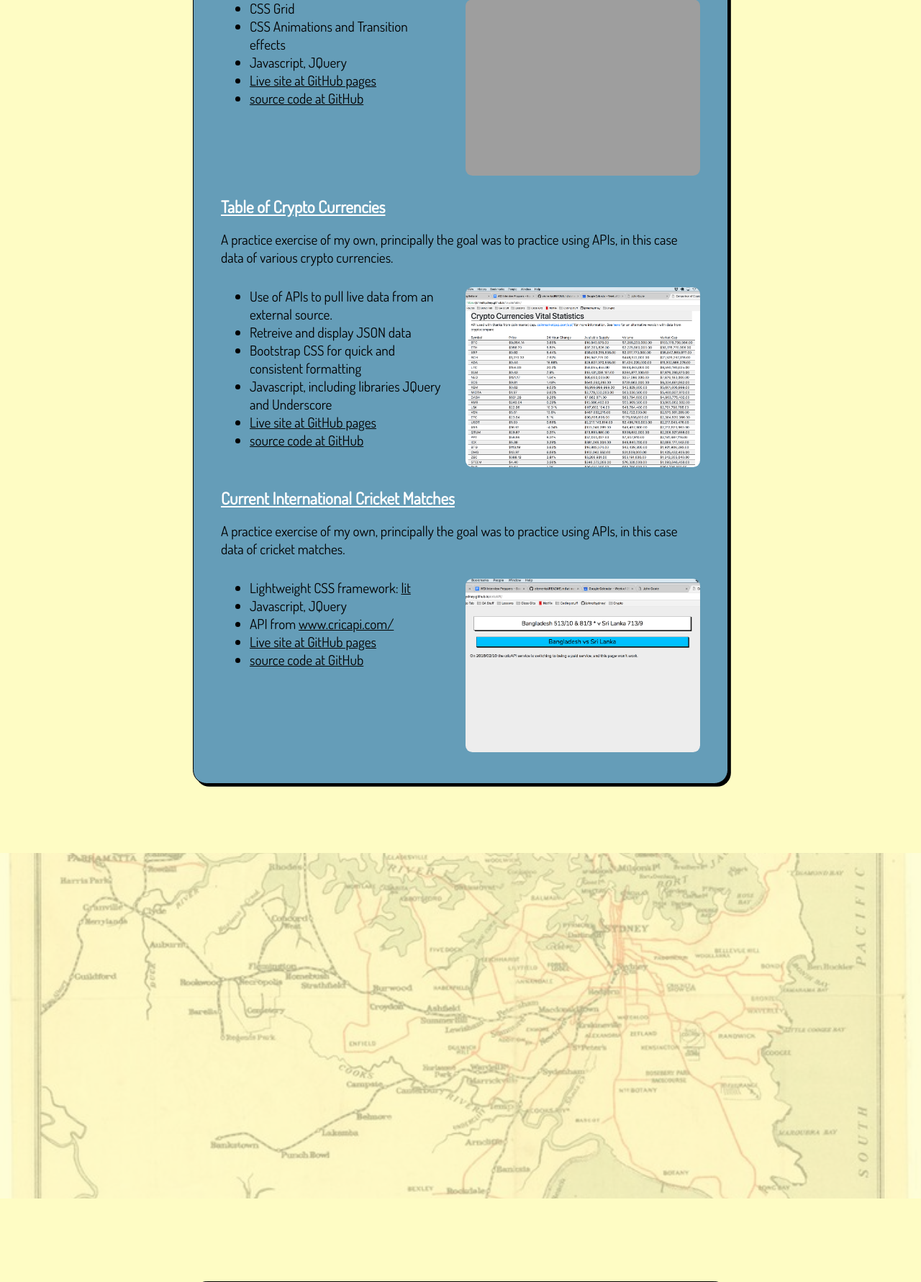
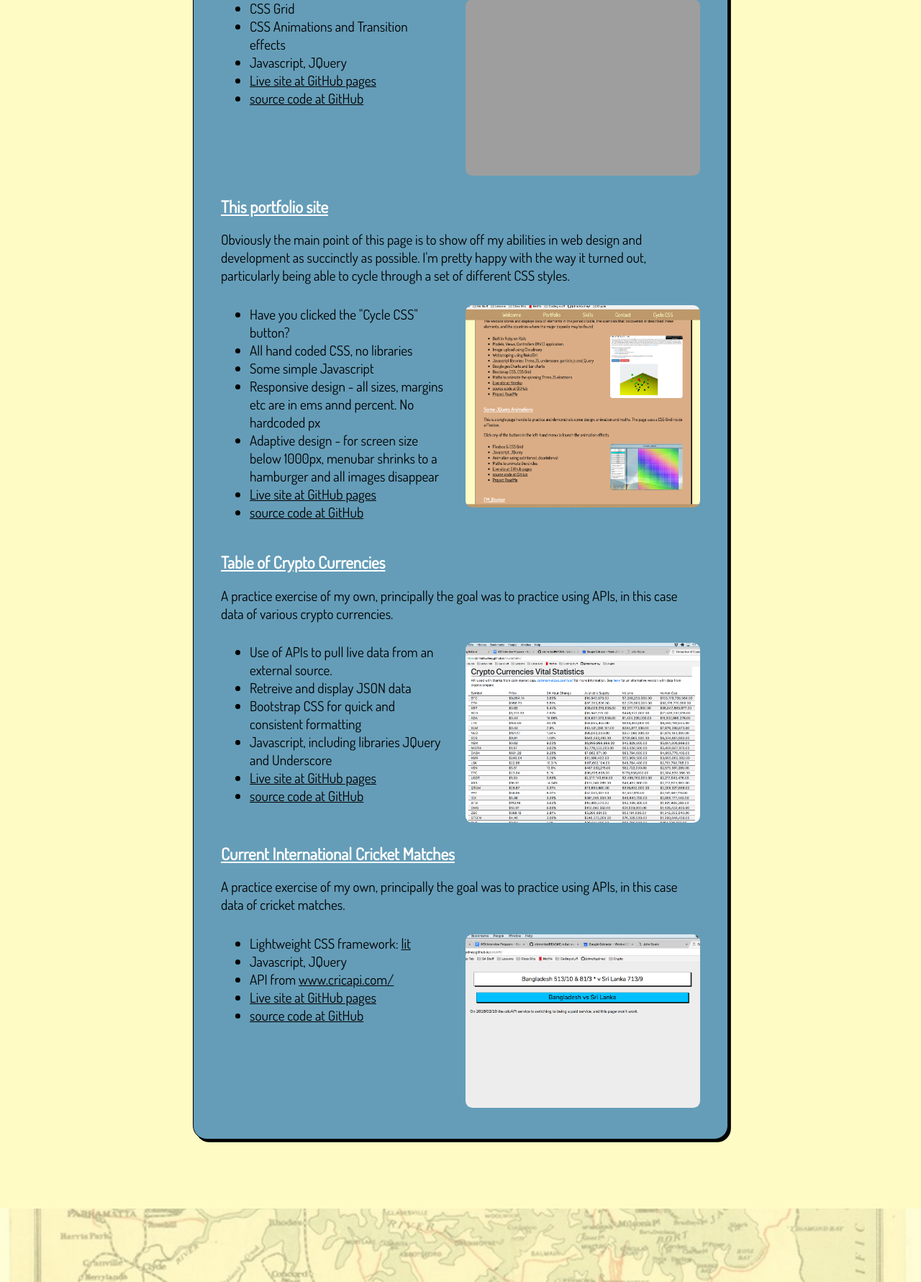
Before and after one commit to johnofsydney/johnofsydney.github.io, a PHP site: page / in a window 1280 px wide. Shown: the part 4324-6105 px from the top of the page at 72% size. Run offline with PHP 8.4, Linux system fonts and the light colour scheme; grey boxes are pictures that could not be loaded.

Commit message:
site done

```diff
--- a/css/common.css
+++ b/css/common.css
@@ -80,7 +80,6 @@ footer a {
 
 .wrapper {
   width: 65%;
-  font-size: 1.2em;
 }
 
 .anchor{
@@ -167,6 +166,8 @@ footer a {
     margin-bottom: 5em;
 }
 
+
+
 @media only screen and (min-width: 1001px) {
   #bar {
     display: block;
--- a/css/darkStyle.css
+++ b/css/darkStyle.css
@@ -99,6 +99,7 @@ footer a:hover {
   margin: 6em 6em 6em 1em;
   padding: 2em 2em 2em 1em;
   /* font-size: 1.2em; */
+    font-size: 1em;
 }
 
 
--- a/css/style.css
+++ b/css/style.css
@@ -60,7 +60,9 @@ footer a:hover {
 .wrapper {
   margin: 6em auto;
   padding: 2em;
+  font-size: 1.2em;
 }
+
 
 #contact1 li {
   color: var(--light-text-color);
@@ -137,17 +139,17 @@ footer a:hover {
   background-image: url("../images/mapSydney.jpg");
 }
 
-#newHolland {
+/* #newHolland {
   background-image: url("../images/mapNewHolland.jpg");
-}
+} */
 
 #tramways {
   background-image: url("../images/mapTramways.jpg");
 }
 
-#oceania {
+/* #oceania {
   background-image: url("../images/mapOceania.jpg");
-}
+} */
 
 #jackson {
   background-image: url("../images/mapJackson.jpg");
--- a/index.html
+++ b/index.html
@@ -63,7 +63,7 @@
     <div class="interlude" id="sydney"></div>
 
     <span class="anchor" id="portfolio"></span>
-    <div  class="section">
+    <div  class="section" id="portfolio1">
       <h1>Portfolio</h1>
       <h2>a mixture of GA Projects and my own exercises</h2>
 
@@ -89,7 +89,7 @@
             </ul>
           </div>
           <div class="screenshot">
-            <img src="images/sshot.elemental.png" />
+            <a href="https://jc-project3.herokuapp.com/" target="_blank"><img src="images/sshot.elemental.png" /></a>
           </div>
         </div>
       </div>
@@ -111,7 +111,7 @@
             </ul>
           </div>
           <div class="screenshot">
-            <img src="images/sshot.divBow.png" />
+            <a href="https://johnofsydney.github.io/divBow/" target="_blank"><img src="images/sshot.divBow.png" /></a>
           </div>
         </div>
       </div>
@@ -137,7 +137,7 @@
             </ul>
           </div>
           <div class="screenshot">
-            <img src="images/sshot.FM_Booker.png" />
+            <a href="https://enigmatic-earth-84654.herokuapp.com/" target="_blank"><img src="images/sshot.FM_Booker.png" /></a>
           </div>
         </div>
       </div>
@@ -158,7 +158,7 @@
             </ul>
           </div>
           <div class="screenshot">
-            <img src="images/sshot.cat.png" />
+            <a href="https://johnofsydney.github.io/catPlanet/" target="_blank"><img src="images/sshot.cat.png" /></a>
           </div>
         </div>
       </div>
@@ -179,7 +179,7 @@
             </ul>
           </div>
           <div class="screenshot">
-            <img src="images/sshot.game.png" />
+            <a href="https://johnofsydney.github.io/project0/" target="_blank"><img src="images/sshot.game.png" /></a>
           </div>
         </div>
       </div>
@@ -198,7 +198,28 @@
             </ul>
           </div>
           <div class="screenshot">
-            <img src="images/sshot.periodic.png" />
+            <a href="https://johnofsydney.github.io/periodicTable/" target="_blank"><img src="images/sshot.periodic.png" /></a>
+          </div>
+        </div>
+      </div>
+
+      <div>
+        <h3><a href="https://johnofsydney.github.io/" target="_blank">This portfolio site</a></h3>
+        <p>Obviously the main point of this page is to show off my abilities in web design and development as succinctly as possible. I'm pretty happy with the way it turned out, particularly being able to cycle through a set of different CSS styles.</p>
+        <div class="flex-container">
+          <div class="bullets">
+            <ul>
+              <li>Have you clicked the "Cycle CSS" button?</li>
+              <li>All hand coded CSS, no libraries</li>
+              <li>Some simple Javascript</li>
+              <li>Responsive design - all sizes, margins etc are in ems annd percent. No hardcoded px</li>
+              <li>Adaptive design - for screen size below 1000px, menubar shrinks to a hamburger and all images disappear</li>
+              <li><a href="https://johnofsydney.github.io/"  target="_blank">Live site at GitHub pages</a></li>
+              <li><a href="https://github.com/johnofsydney/johnofsydney.github.io"  target="_blank">source code at GitHub</a></li>
+            </ul>
+          </div>
+          <div class="screenshot">
+            <img src="images/sshot.portfolio.png" />
           </div>
         </div>
       </div>
@@ -220,7 +241,7 @@
             </ul>
           </div>
           <div class="screenshot">
-            <img src="images/sshot.crypto.png" />
+            <a href="https://johnofsydney.github.io/cryptoTable/" target="_blank"><img src="images/sshot.crypto.png" alt="" /></a>
           </div>
         </div>
       </div>
@@ -240,7 +261,7 @@
             </ul>
           </div>
           <div class="screenshot">
-            <img src="images/sshot.cricket.png" />
+            <a href="https://johnofsydney.github.io/cricAPI/" target="_blank"><img src="images/sshot.cricket.png" /></a>
           </div>
         </div>
       </div>
```
Also changed, not shown: css/freshStyle.css (+4 -8 lines), images/sshot.portfolio.png (added).
